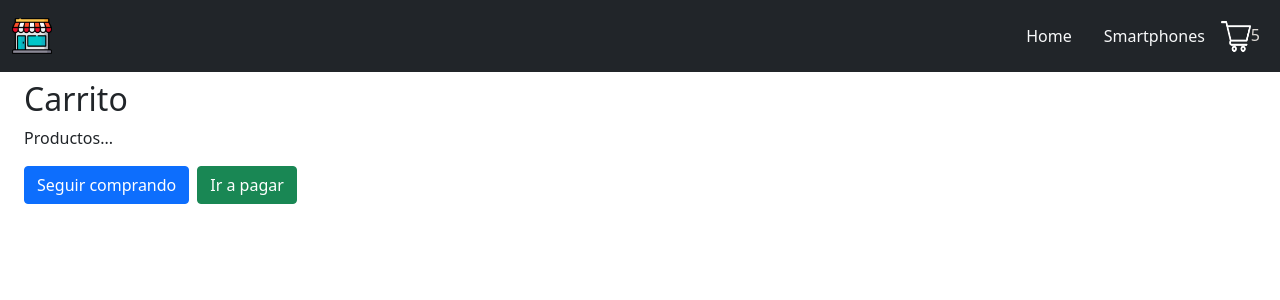
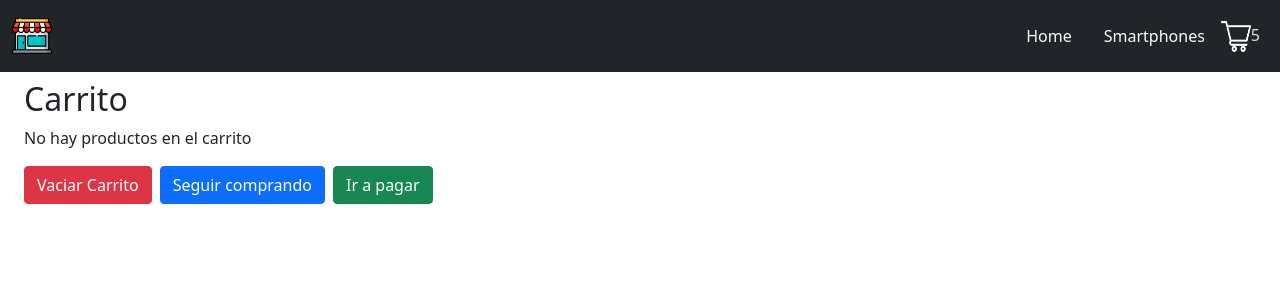
Before and after one commit to Maizo21/hernanamaiz, a React (Create React App) app: page /cart in a window 1280 px wide. Shown: the top 300 px of the page. Built offline with nearby package versions, Linux system fonts and the light colour scheme.

Commit message:
Modificacion en cart

```diff
--- a/src/components/Cart.js
+++ b/src/components/Cart.js
@@ -1,15 +1,58 @@
-import React from "react";
+import React, { useEffect, useState } from "react";
 import { Link } from "react-router-dom";
+import { useCartContext, CartProvider } from "./CartContext";
 
 const Cart = () => {
+  const { deleteFromCart } = useCartContext();
+  const { quantityItem } = useCartContext();
+  const { totalPrice } = useCartContext();
+  const { emptyCart } = useCartContext();
+  const { items } = useCartContext();
+
+  console.log(items);
+
+  /*   const [cartItems, setCartItems] = useState([]);
+
+  useEffect(() => {
+    setCartItems(items);
+  }, [items]);
+ */
   return (
     <>
       <div className="ms-4 mt-2">
         <h2>Carrito</h2>
 
-        <p>Productos...</p>
+        {items.length > 0 ? (
+          items && items != null ? (
+            <div>
+              {items.map((item, index) => (
+                <div key={index} className="flex justify-between">
+                  <img
+                    src={item.image}
+                    alt={item.name}
+                    className="w-16 h-16 mr-2"
+                  />
+                  <h2>{item.name}</h2>
+                  <p>{quantityItem(item)}</p>
+                  <small>{deleteFromCart(item)}</small>
+                </div>
+              ))}
+              <p>Total: {totalPrice()}</p>
+            </div>
+          ) : null
+        ) : (
+          <p>No hay productos en el carrito</p>
+        )}
 
         <div className="d-flex gap-2">
+          <div
+            onClick={() => {
+              emptyCart();
+            }}
+            className="btn btn-danger"
+          >
+            Vaciar Carrito
+          </div>
           <Link to="/" className="btn btn-primary text-decoration-none">
             Seguir comprando
           </Link>
```
